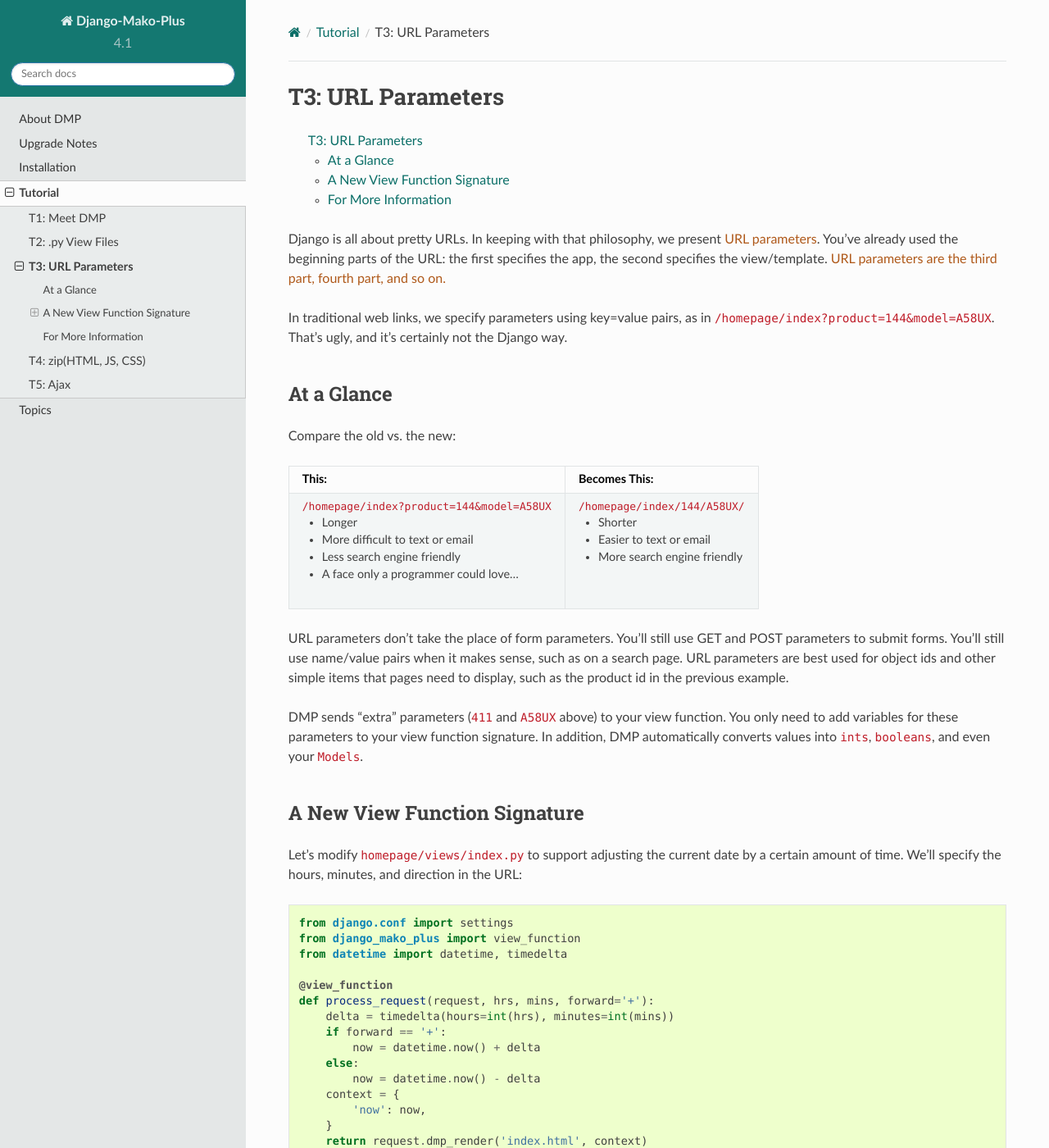
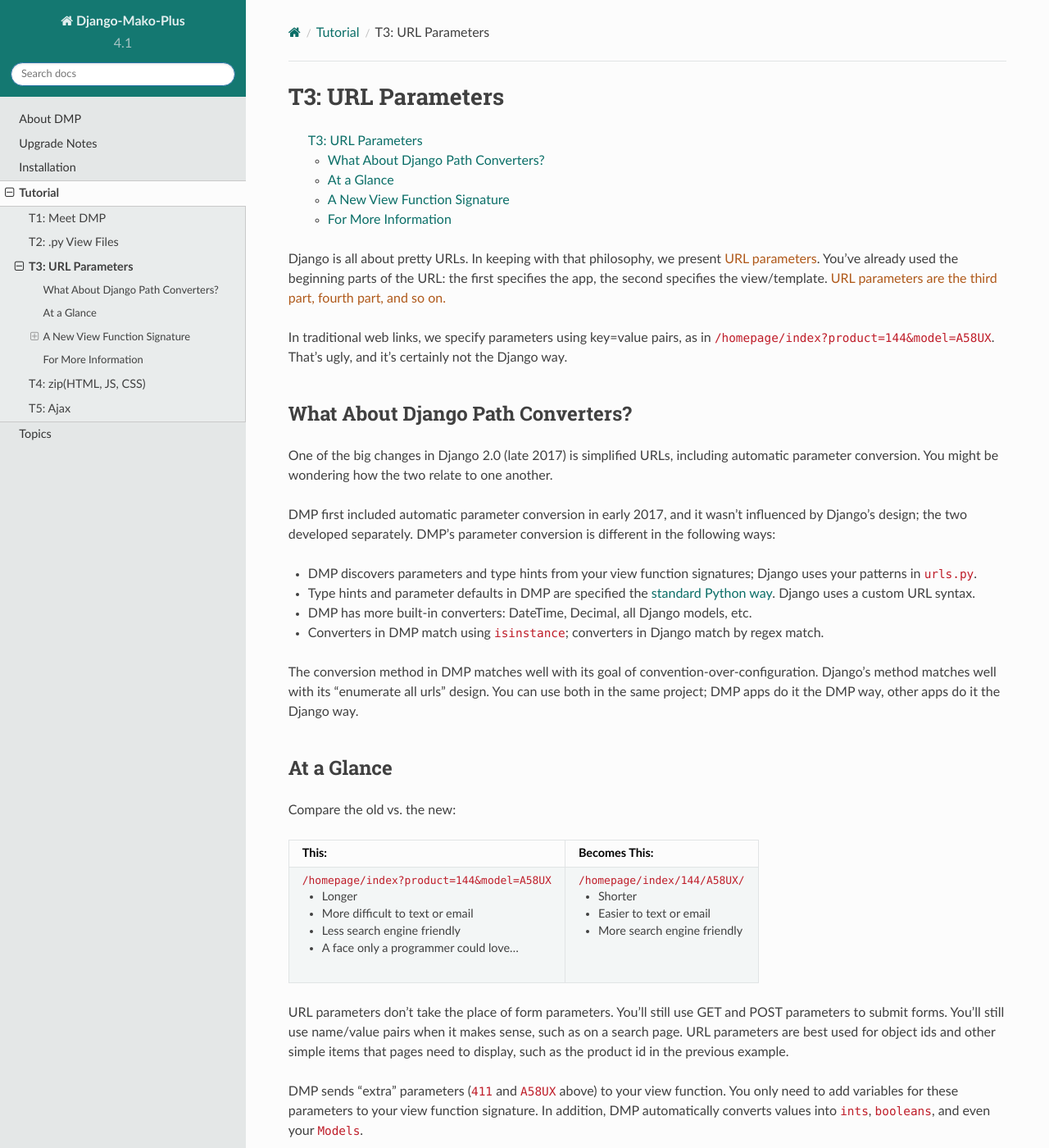
Before and after one commit to doconix/django-mako-plus, a Sphinx documentation site: the page built from docs/tutorial_urlparams.rst, in a window 1280 px wide and 1400 px high. Shown: the whole window at 82% size. Built offline with Sphinx 7.4.7 and the Read the Docs theme 2.0.0, drawn with Linux system fonts in a browser that asks for light colours.

Commit message:
udpates to the docs that explain DMP vs. Django 2.0 url parameter typing

```diff
--- a/django_mako_plus/version.py
+++ b/django_mako_plus/version.py
@@ -2,4 +2,4 @@
 # This allows it to import into the runtime DMP as well as
 # setup.py during installation.
 
-__version__ = '4.5.2'
+__version__ = '4.5.3'
--- a/docs/about.rst
+++ b/docs/about.rst
@@ -52,9 +52,9 @@
 Can I use DMP with regular Django apps?
 ^^^^^^^^^^^^^^^^^^^^^^^^^^^^^^^^^^^^^^^^^^^^^^^^
 
-Yes. DMP plugs in as a regular templating engine per the standard Django API.
+Yes. DMP plugs in as a regular templating engine per the standard Django API.  You can use both DMP and regular Django simultaneously in the same project.
 
-The hook for most apps is the ``urls.py`` file. Just be sure that DMP's line in this file comes *last*. DMP's line is a wildcard, so it matches most urls. As long as the other app urls are listed first, Django will give them preference.
+When you include DMP's ``urls.py`` module in your project, patterns for each DMP-enabled app in your project are linked to our convention-based router.  Other apps won't match these patterns, so other apps route the normal Django way. This means third-party apps work just fine with DMP.
 
 Note also that other apps likely use Django's built-in templating system rather than DMP's Mako templating system. The two templating systems work fine side by side, so other apps should render fine the normal Django way and your custom apps will render fine with Mako.
 
--- a/docs/installation.rst
+++ b/docs/installation.rst
@@ -262,7 +262,7 @@
     urlpatterns = [
         # urls for any third-party apps go here
 
-        # the DMP router - this should be the last line in the list
+        # adds all DMP-enabled apps
         url('', include('django_mako_plus.urls')),
     ]
 
--- a/docs/tutorial_meet_dmp.rst
+++ b/docs/tutorial_meet_dmp.rst
@@ -159,7 +159,7 @@
 
         # urls for any third-party apps go here
 
-        # the DMP router - this should be the last line in the list
+        # adds all DMP-enabled apps
         url('', include('django_mako_plus.urls')),
     ]
 
--- a/docs/tutorial_urlparams.rst
+++ b/docs/tutorial_urlparams.rst
@@ -7,6 +7,20 @@
 Django is all about pretty URLs. In keeping with that philosophy, we present **URL parameters**. You've already used the beginning parts of the URL: the first specifies the app, the second specifies the view/template. **URL parameters are the third part, fourth part, and so on.**
 
 In traditional web links, we specify parameters using key=value pairs, as in ``/homepage/index?product=144&model=A58UX``. That's ugly, and it's certainly not the Django way.
+
+What About Django Path Converters?
+--------------------------------------
+
+One of the big changes in Django 2.0 (late 2017) is simplified URLs, including automatic parameter conversion. You might be wondering how the two relate to one another.
+
+DMP first included automatic parameter conversion in early 2017, and it wasn't influenced by Django's design; the two developed separately.  DMP's parameter conversion is different in the following ways:
+
+* DMP discovers parameters and type hints from your view function signatures; Django uses your patterns in ``urls.py``.
+* Type hints and parameter defaults in DMP are specified the `standard Python way <https://docs.python.org/3/library/typing.html>`_.  Django uses a custom URL syntax.
+* DMP has more built-in converters: DateTime, Decimal, all Django models, etc.
+* Converters in DMP match using ``isinstance``; converters in Django match by regex match.
+
+The conversion method in DMP matches well with its goal of convention-over-configuration.  Django's method matches well with its "enumerate all urls" design.  You can use both in the same project; DMP apps do it the DMP way, other apps do it the Django way.
 
 At a Glance
 ---------------------
```
Also changed, not shown: other parts of docs/installation.rst (+1 -1 lines), 1 other file.
